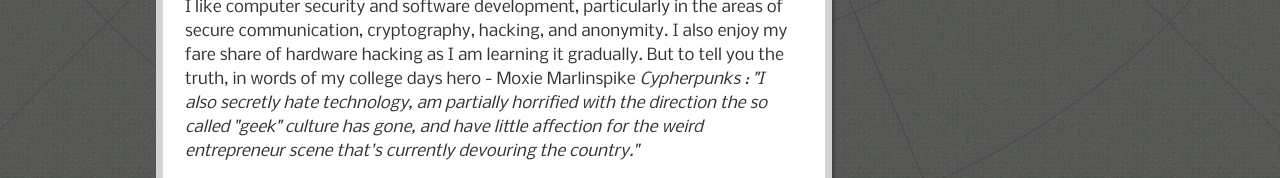
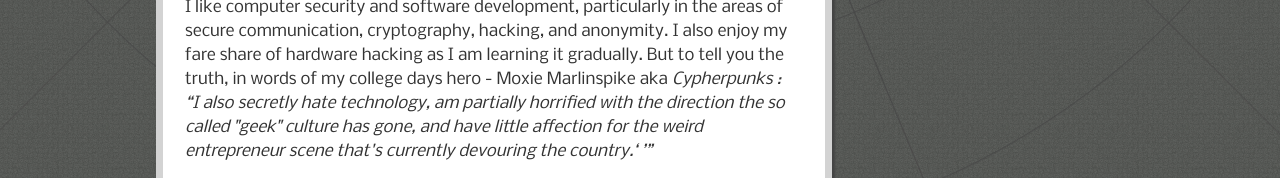
Before and after one commit to Maitm29/maitm29.github.io, a plain HTML site: page index.html in a window 1280 px wide. Shown: the part 584-762 px from the top of the page. Drawn offline with nearby package versions, Linux system fonts and the light colour scheme.

Commit message:
Update index.html
last commit !

```diff
--- a/index.html
+++ b/index.html
@@ -72,9 +72,9 @@
 		 <p>
 	    I like computer security and software development, particularly in the areas of secure communication,
 	    cryptography, hacking, and anonymity. I also enjoy my fare share of hardware hacking as I am learning it gradually.
-	    But to tell you the truth, in  words of my college days hero - Moxie Marlinspike  <em>Cypherpunks<em> :
-	    "I also secretly hate technology, am partially horrified with the direction the so called "geek" culture has gone,
-	    and have little affection for the weird entrepreneur scene that's currently devouring the country."
+	    But to tell you the truth, in  words of my college days hero - Moxie Marlinspike aka <em>Cypherpunks<em> :
+	    <q>I also secretly hate technology, am partially horrified with the direction the so called "geek" culture has gone,
+	    and have little affection for the weird entrepreneur scene that's currently devouring the country.<q>
 		 </p>
 		 <p>
 	    I like to travel some of the beautiful countries of the world  and would like to have my own simple
```
